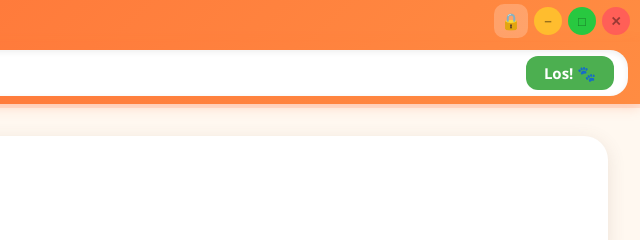
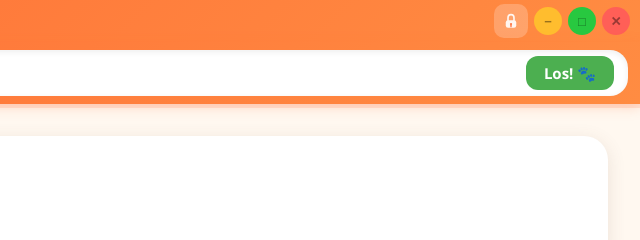
Before and after one commit to chstubi-stack/FoxiBrowser, an Electron app: page src/renderer/index.html in a window 1280 px wide. Shown: the top 240 px of the page, 640-1280 px from the left. Drawn offline with Linux system fonts and the light colour scheme; no server answers.

Commit message:
Feature: Eltern-Button mit SVG Schloss-Icon

```diff
--- a/package.json
+++ b/package.json
@@ -1,6 +1,6 @@
 {
   "name": "foxi-browser",
-  "version": "1.1.10",
+  "version": "1.1.11",
   "description": "Ein sicherer, bunter Browser für Kinder",
   "main": "main.js",
   "scripts": {
--- a/src/renderer/index.html
+++ b/src/renderer/index.html
@@ -32,7 +32,14 @@
         <span id="time-icon">⏰</span>
         <span id="time-remaining-label"></span>
       </div>
-      <button id="btn-parent" title="Eltern-Bereich">🔒</button>
+      <button id="btn-parent" title="Eltern-Bereich">
+        <svg viewBox="0 0 24 24" fill="none" xmlns="http://www.w3.org/2000/svg" width="18" height="18">
+          <rect x="5" y="11" width="14" height="10" rx="3" fill="white" opacity="0.9"/>
+          <path d="M8 11V7.5a4 4 0 0 1 8 0V11" stroke="white" stroke-width="2.2" stroke-linecap="round" fill="none" opacity="0.9"/>
+          <circle cx="12" cy="16" r="1.5" fill="rgba(255,107,53,0.9)"/>
+          <line x1="12" y1="17.5" x2="12" y2="19.5" stroke="rgba(255,107,53,0.9)" stroke-width="1.8" stroke-linecap="round"/>
+        </svg>
+      </button>
       <div id="window-controls">
         <button id="btn-minimize">&#8722;</button>
         <button id="btn-maximize">&#9633;</button>
```
Also changed, not shown: 1 other file.
